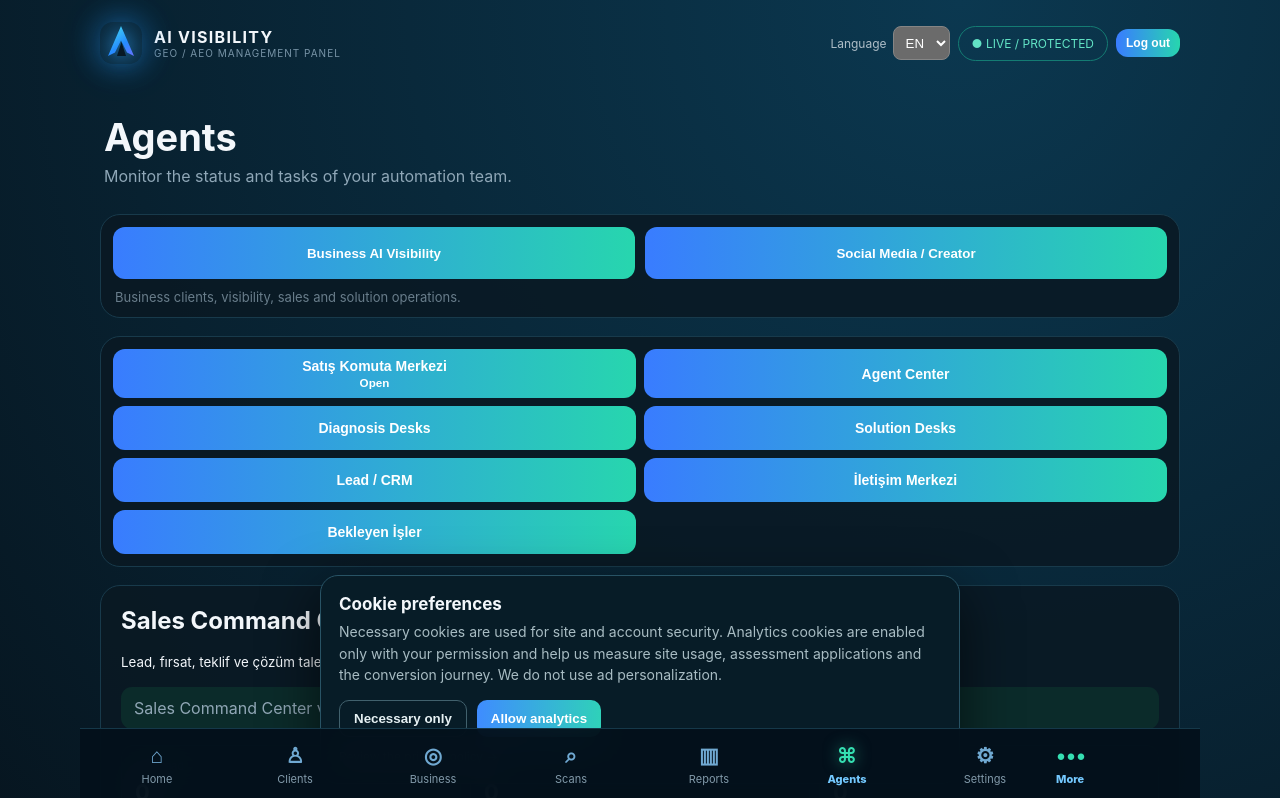
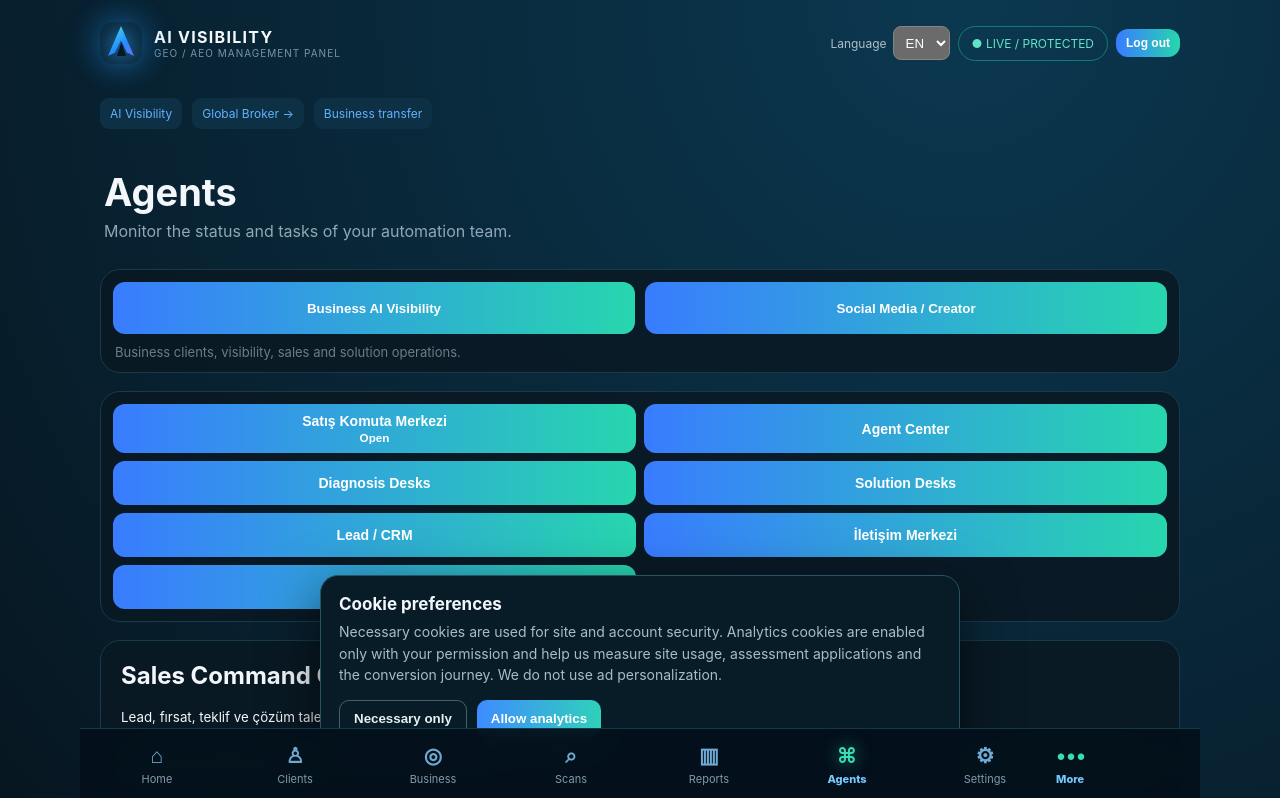
Before and after one commit to mehmetozan-5858/ai-visibility, a Next.js app: page /ajanlar in a window 1280 px wide. Shown: the top 798 px of the page. Built offline with nearby package versions, Linux system fonts and the light colour scheme; no server answers.

Commit message:
feat: connect AI Visibility and Broker workspace navigation

```diff
--- a/app/yeni-musteri/page.js
+++ b/app/yeni-musteri/page.js
@@ -1,5 +1,6 @@
 import {servicePrice,PADDLE_SERVICE_CODES} from "../../lib/regional-pricing";
 import Link from "next/link";
+import EcosystemNavigation from "../../components/EcosystemNavigation";
 import NewCustomerLeadForm from "../../components/NewCustomerLeadForm";
 
 export const metadata={
@@ -22,7 +23,7 @@ export default async function NewCustomerPage({searchParams}){
       <header style={{display:"flex",justifyContent:"space-between",alignItems:"center",gap:16,padding:"8px 0 30px",flexWrap:"wrap"}}>
         <Link href="/" style={{display:"flex",alignItems:"center",gap:12,textDecoration:"none",color:"#eff8f8",fontWeight:800,fontSize:19}}><span style={{width:22,height:22,border:"2px solid #4be5d6",transform:"rotate(45deg)",display:"inline-block"}}/>AI Visibility</Link>
         <div style={{display:"flex",gap:10,alignItems:"center",flexWrap:"wrap"}}><Link href="/hizmetler" style={{textDecoration:"none"}}>{en?"Pricing":"Fiyatlandırma"}</Link><Link href="/musteri-giris" style={{padding:"10px 14px",border:"1px solid rgba(81,218,208,.28)",borderRadius:10,textDecoration:"none"}}>{en?"Customer Login":"Müşteri Girişi"}</Link></div>
-      </header>
+      </header><EcosystemNavigation/>
       <section style={{textAlign:"center",maxWidth:760,margin:"12px auto 28px"}}><div style={{fontSize:11,letterSpacing:".2em",fontWeight:900,color:"#54dfd0",textTransform:"uppercase"}}>{en?"Free assessment":"Ücretsiz ön değerlendirme"}</div><h1 style={{fontSize:"clamp(38px,5vw,58px)",lineHeight:1.05,letterSpacing:"-.04em",margin:"12px 0 14px"}}>{en?"See where your brand stands in AI search.":"Markanızın AI dünyasındaki yerini görün."}</h1><p style={{color:"#9fb2b8",fontSize:16,lineHeight:1.7}}>{en?"Tell us about your business. Your selected software plan is included in your application; the total price is shown before payment.":"İşletmenizi tanıyalım. Seçtiğiniz yazılım planı başvurunuza otomatik eklenir; toplam ücret ödeme öncesinde gösterilir."}</p></section>
       <div style={{maxWidth:780,margin:"0 auto"}}><NewCustomerLeadForm initialService={service} initialCountry={country} initialLanguage={language} prices={prices}/></div>
       <div className="new-customer-followup-grid" style={{display:"grid",gridTemplateColumns:"1.4fr .6fr",gap:16,maxWidth:980,margin:"18px auto 0"}}>
--- a/components/CustomerShell.js
+++ b/components/CustomerShell.js
@@ -1,4 +1,5 @@
 "use client";
+import EcosystemNavigation from "./EcosystemNavigation";
 import Link from "next/link";
 import {usePathname} from "next/navigation";
 import {LanguageSwitcher,useLanguage} from "./LanguageProvider";
@@ -23,7 +24,7 @@ export default function CustomerShell({title,subtitle,children}){
         <LanguageSwitcher/>
         <button onClick={logout}>{t("logout")}</button>
       </div>
-    </header>
+    </header><EcosystemNavigation/>
     {displayTitle&&<section className="page-head"><div><h1>{displayTitle}</h1><p>{displaySubtitle}</p></div></section>}
     {children}
   </main>;
--- /dev/null
+++ b/components/EcosystemNavigation.js
@@ -0,0 +1,13 @@
+"use client";
+import ecosystem from "../lib/ecosystem-contract.cjs";
+import {useLanguage} from "./LanguageProvider";
+
+export default function EcosystemNavigation({admin=false}){
+  const {lang}=useLanguage();
+  const en=lang==="en";
+  return <nav aria-label={en?"Ecosystem navigation":"Ekosistem geçişleri"} style={{display:"flex",flexWrap:"wrap",gap:10,padding:"12px 0",alignItems:"center"}}>
+    <a className="mini-action" href={admin?ecosystem.links.visibilityAdmin:ecosystem.links.visibilityPortal} rel="noreferrer">AI Visibility</a>
+    <a className="mini-action" href={admin?ecosystem.links.brokerAdmin:ecosystem.links.brokerPortal} rel="noreferrer">Global Broker →</a>
+    <a className="mini-action" href={ecosystem.links.transfer} rel="noreferrer">{en?"Business transfer":"Firma aktarımı"}</a>
+  </nav>;
+}
--- a/components/MobileDashboard.js
+++ b/components/MobileDashboard.js
@@ -1,4 +1,5 @@
 "use client";
+import EcosystemNavigation from "./EcosystemNavigation";
 import {useEffect,useMemo,useState} from "react";
 import Link from "next/link";
 import {readDashboardSnapshot,measuredScans} from "../lib/dashboard-snapshot";
@@ -53,7 +54,7 @@ export default function MobileDashboard(){
   ];
 
 return <div className="mv" style={{paddingBottom:'calc(150px + env(safe-area-inset-bottom))'}}>
-<header className="mv-top"><div className="mv-menu">☰</div><Link href="/" className="mv-brand"><span>A</span><div><b>AI VISIBILITY</b><small>GEO / AEO ABONELİK YÖNETİM PANELİ</small></div></Link><div className="mv-safe">{authReady?"● CANLI / KORUMALI":"○ DURUM DOĞRULANMADI"}</div><div className="mv-avatar"><LogoutButton compact/></div></header>
+<header className="mv-top"><div className="mv-menu">☰</div><Link href="/" className="mv-brand"><span>A</span><div><b>AI VISIBILITY</b><small>GEO / AEO ABONELİK YÖNETİM PANELİ</small></div></Link><div className="mv-safe">{authReady?"● CANLI / KORUMALI":"○ DURUM DOĞRULANMADI"}</div><div className="mv-avatar"><LogoutButton compact/></div></header><EcosystemNavigation admin/>
 <section className="mv-hero"><div className="mv-copy"><h1>Markanızı<br/>her yerde <em>görünür yapın</em></h1><p>Yapay zeka, arama motorları ve dijital platformlarda markanızın görünürlüğünü artırın.</p></div><div className="mv-globe"><div className="earth">AI</div><span className="g">G</span><span className="c">◎</span><span className="b">B</span><span className="p">✦</span></div></section>
 {(loading||error)&&<section className="mv-card" aria-live="polite" aria-busy={loading}>{loading?<p>Panel verileri yükleniyor…</p>:error?<div role="alert"><p>{error}</p><button type="button" onClick={()=>setAttempt(x=>x+1)}>Tekrar dene</button>{error.includes("Oturum")&&<Link href="/login">Yeniden giriş yap</Link>}</div>:null}</section>}
 <section className="mv-stats">{stats.map(([i,n,v,cta,h],k)=><a href={h} className={"mv-stat s"+k} key={n}><i>{i==="user"?"♟":i==="cash"?"▰":i==="search"?"⌕":"✓"}</i><span>{n}</span><strong>{v}</strong><small>{cta} →</small></a>)}</section>
--- a/components/ui.js
+++ b/components/ui.js
@@ -1,8 +1,9 @@
 "use client";
+import EcosystemNavigation from "./EcosystemNavigation";
 import Link from "next/link";
 import BottomNavigation from "./BottomNavigation";
 import LogoutButton from "./LogoutButton";
 import {LanguageSwitcher,useLanguage} from "./LanguageProvider";
 export const items=[["/admin","⌂","home"],["/musteriler","♙","clients"],["/isletme-hesabi","◎","business"],["/taramalar","⌕","scans"],["/raporlar","▥","reports"],["/ajanlar","⌘","agents"],["/ayarlar","⚙","settings"]];
 export function Nav(){return <BottomNavigation/>}
-export function Shell({title,subtitle,children}){const {t}=useLanguage();return <main><header className="top"><Link href="/admin" className="brand"><span className="logo">A</span><div><strong>AI VISIBILITY</strong><small>{t("adminPanel")}</small></div></Link><div style={{display:"flex",gap:8,alignItems:"center",flexWrap:"wrap",justifyContent:"flex-end"}}><LanguageSwitcher/><span className="badge">{t("liveProtected")}</span><LogoutButton compact/></div></header>{title&&<section className="page-head"><div><h1>{title}</h1><p>{subtitle}</p></div></section>}{children}<Nav/></main>}
+export function Shell({title,subtitle,children}){const {t}=useLanguage();return <main><header className="top"><Link href="/admin" className="brand"><span className="logo">A</span><div><strong>AI VISIBILITY</strong><small>{t("adminPanel")}</small></div></Link><div style={{display:"flex",gap:8,alignItems:"center",flexWrap:"wrap",justifyContent:"flex-end"}}><LanguageSwitcher/><span className="badge">{t("liveProtected")}</span><LogoutButton compact/></div></header><EcosystemNavigation admin/>{title&&<section className="page-head"><div><h1>{title}</h1><p>{subtitle}</p></div></section>}{children}<Nav/></main>}
--- a/lib/ecosystem-contract.cjs
+++ b/lib/ecosystem-contract.cjs
@@ -1,11 +1,12 @@
 (function(root,factory){if(typeof module==='object'&&module.exports)module.exports=factory();else root.BrokerEcosystem=factory();})(typeof globalThis!=='undefined'?globalThis:this,function(){
 'use strict';
 var sectors=['Otel / Konaklama','Restoran / Kafe','Sağlık','Hukuk','Emlak','Otomotiv','E-ticaret','Tekstil / Giyim','Eğitim','Turizm','B2B / Sanayi','Diğer'];
-var destinations={visibility:'https://www.aivisibilityworks.com/yeni-musteri',broker:'https://global-broker-opal.vercel.app/web/ecosystem.html'};
+var links={visibilityPortal:'https://www.aivisibilityworks.com/musteri-panel',visibilityAdmin:'https://www.aivisibilityworks.com/admin',brokerPortal:'https://broker.aivisibilityworks.com/customer',brokerAdmin:'https://broker.aivisibilityworks.com/app',transfer:'https://broker.aivisibilityworks.com/web/ecosystem.html'};
+var destinations={visibility:'https://www.aivisibilityworks.com/yeni-musteri',broker:links.transfer};
 function text(v,max){return typeof v==='string'?v.replace(/[\u0000-\u001f\u007f]/g,'').trim().slice(0,max):'';}
 function website(v){var raw=text(v,300);if(!raw)return '';try{var u=new URL(raw);if(!/^https?:$/.test(u.protocol)||u.username||u.password||!u.hostname.includes('.')||/^(localhost|127\.|0\.|10\.|192\.168\.|169\.254\.)/.test(u.hostname)||/\.(local|internal)$/.test(u.hostname))return '';u.hash='';u.search='';return u.href;}catch(e){return '';}}
 function clean(v){v=v&&typeof v==='object'&&!Array.isArray(v)?v:{};return {businessName:text(v.businessName,160),website:website(v.website),country:text(v.country,120),sector:sectors.indexOf(v.sector)!==-1?v.sector:''};}
 function build(fields,destination){if(!Object.prototype.hasOwnProperty.call(destinations,destination))throw Error('Geçersiz hedef');var data=clean(fields);if(!data.businessName)throw Error('İşletme adını girin.');if(text(fields.website,300)&&!data.website)throw Error('Geçerli bir http/https işletme sitesi girin.');var u=new URL(destinations[destination]);u.hash='business='+encodeURIComponent(JSON.stringify({version:1,source:destination==='visibility'?'global-broker':'ai-visibility',business:data}));return u.href;}
 function parse(hash){if(typeof hash!=='string'||hash.length>6000||hash.indexOf('#business=')!==0)return null;try{var v=JSON.parse(decodeURIComponent(hash.slice(10)));if(v.version!==1||['global-broker','ai-visibility'].indexOf(v.source)===-1)return null;var data=clean(v.business);return data.businessName?{source:v.source,business:data}:null;}catch(e){return null;}}
-return {sectors:sectors,clean:clean,build:build,parse:parse};
+return {links:links,sectors:sectors,clean:clean,build:build,parse:parse};
 });
```
Also changed, not shown: 1 other file (tests, documents, lock files or other folders).
